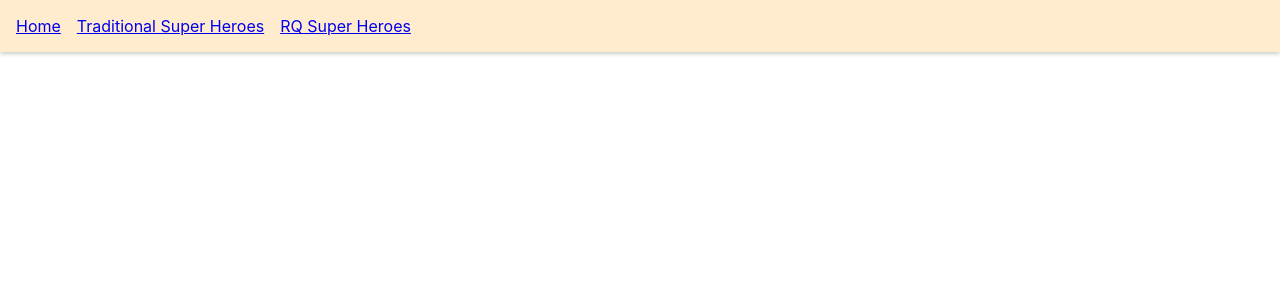
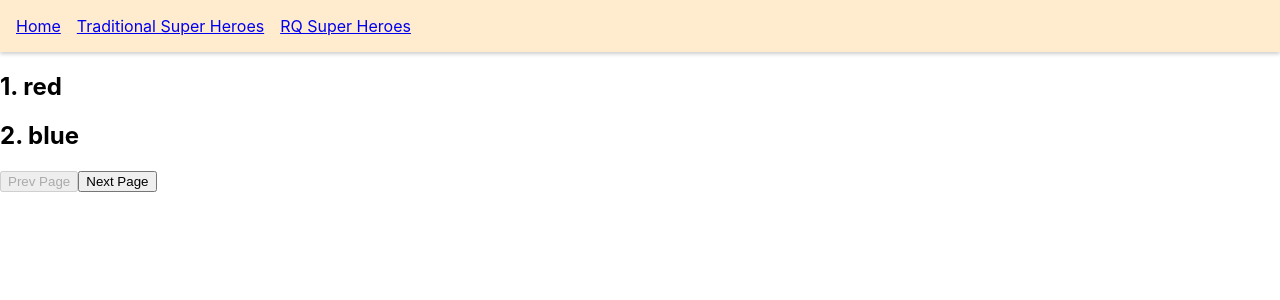
Before and after one commit to mrmohsensami/react-query, a React (Create React App) app: page /paginated-queries in a window 1280 px wide. Shown: the top 300 px of the page. Built offline with nearby package versions, Linux system fonts and the light colour scheme; data requests are answered from the project's data file.

Commit message:
Paginated Queries

```diff
--- a/src/App.js
+++ b/src/App.js
@@ -9,6 +9,7 @@
 import ParallelQueries from './pages/ParallelQueries';
 import DynamicParallel from './pages/DynamicParallel';
 import DependentQueries from './pages/DependentQueries';
+import PaginatedQueries from './pages/PaginatedQueries';
 
 const queryClient = new QueryClient();
 
@@ -38,6 +39,7 @@
                         <Route path="/parallel-queries" element={<ParallelQueries />} />
                         <Route path="/dynamic-parallel-queries" element={<DynamicParallel heroIds={[1, 3]} />} />
                         <Route path="/dependent-queries" element={<DependentQueries email="vishwas@example.com" />} />
+                        <Route path="/paginated-queries" element={<PaginatedQueries />} />
                         <Route path="/" element={<Home />} />
                     </Routes>
                 </div>
--- /dev/null
+++ b/src/pages/PaginatedQueries.jsx
@@ -0,0 +1,52 @@
+import { useState } from 'react';
+import { useQuery } from 'react-query';
+import axios from 'axios';
+
+const fetchColors = (pageNumber) => {
+    return axios.get(`http://localhost:4000/colors?_limit=2&_page=${pageNumber}`);
+};
+
+const PaginatedQueries = () => {
+    const [pageNumber, setPageNumber] = useState(1);
+    const { isLoading, isError, error, data, isFetching } = useQuery(
+        ['colors', pageNumber],
+        () => fetchColors(pageNumber),
+        {
+            keepPreviousData: true,
+        }
+    );
+
+    if (isLoading) {
+        return <h2>Loading...</h2>;
+    }
+
+    if (isError) {
+        return <h2>{error.message}</h2>;
+    }
+
+    return (
+        <>
+            <div>
+                {data?.data.map((color) => {
+                    return (
+                        <div key={color.id}>
+                            <h2>
+                                {color.id}. {color.label}
+                            </h2>
+                        </div>
+                    );
+                })}
+            </div>
+            <div>
+                <button onClick={() => setPageNumber((page) => page - 1)} disabled={pageNumber === 1}>
+                    Prev Page
+                </button>
+                <button onClick={() => setPageNumber((page) => page + 1)} disabled={pageNumber === 4}>
+                    Next Page
+                </button>
+            </div>
+            {isFetching && 'Loading'}
+        </>
+    );
+};
+export default PaginatedQueries;
```
